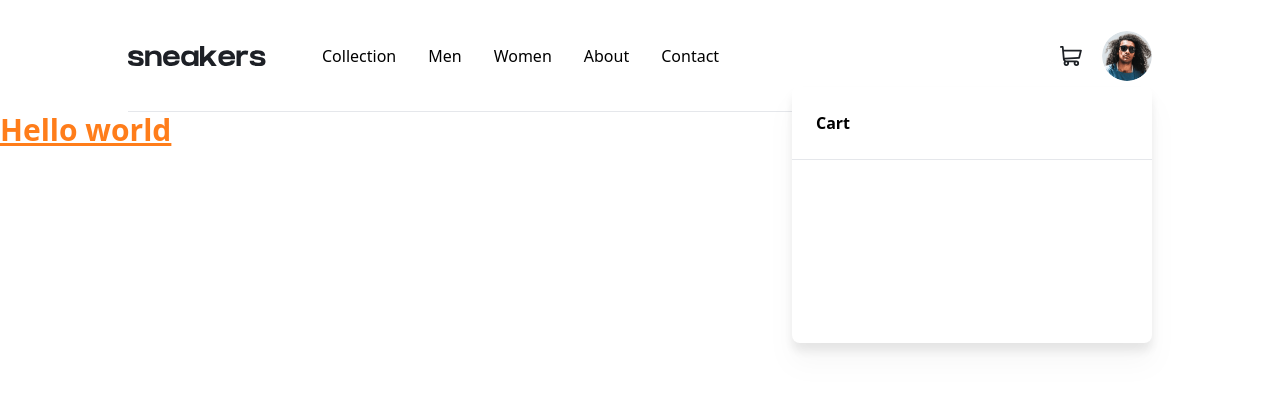
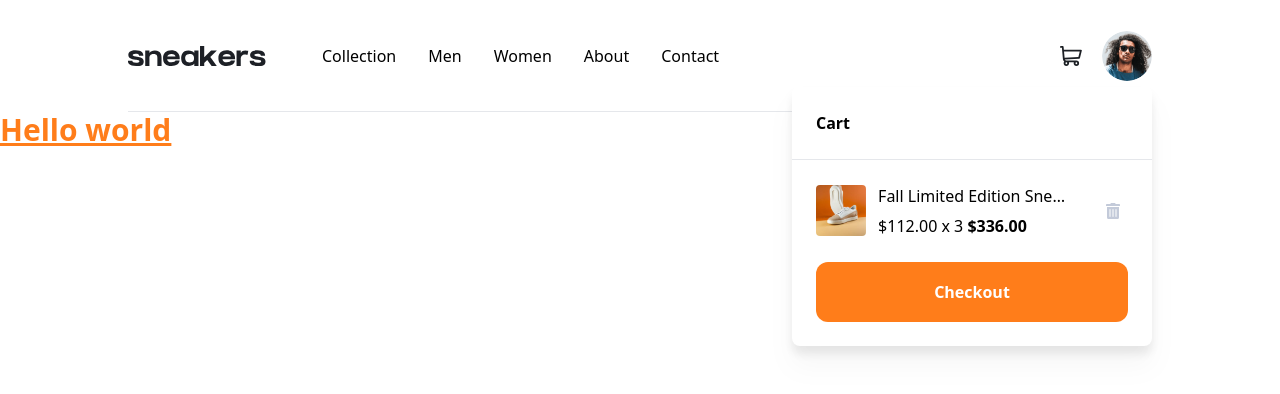
Before and after one commit to jastenn/product-page-FEM, a React (Create React App) app: page / in a window 1280 px wide. Both pictures are taken after a click on the button 1071 px from the left and 55 px from the top of the page. Shown: the top 394 px of the page. Built offline with nearby package versions, Linux system fonts and the light colour scheme.

Commit message:
Navigation component and CartFunctionality completed

```diff
--- a/package.json
+++ b/package.json
@@ -4,6 +4,7 @@
   "private": true,
   "dependencies": {
     "@headlessui/react": "^1.4.3",
+    "@react-aria/interactions": "^3.7.0",
     "@testing-library/jest-dom": "^5.16.2",
     "@testing-library/react": "^12.1.2",
     "@testing-library/user-event": "^13.5.0",
--- /dev/null
+++ b/src/components/Button.tsx
@@ -0,0 +1,27 @@
+import React, { FC, ButtonHTMLAttributes } from "react"
+
+interface ButtonProps extends ButtonHTMLAttributes<HTMLButtonElement> {
+  variant?: "primary"
+}
+
+const btnClasses = {
+  primary: "bg-orange-400 md:hover:bg-orange-300 focus:bg-orange-300 ",
+}
+
+const Button: FC<ButtonProps> = ({
+  variant = "primary",
+  children,
+  className,
+  ...props
+}) => {
+  return (
+    <button
+      className={`${className} font-bold text-center text-white text-base py-[1.125rem] px-12 rounded-xl transition-colors motion-reduce:transition-none ${btnClasses[variant]}`}
+      {...props}
+    >
+      {children}
+    </button>
+  )
+}
+
+export default Button
--- a/src/components/CartPopover.tsx
+++ b/src/components/CartPopover.tsx
@@ -1,32 +1,88 @@
-import React, { FC, Fragment } from "react"
+import { FC } from "react"
+import currencyFormat from "../util/currency-format"
 
 import { Popover, Transition } from "@headlessui/react"
 
 import { ReactComponent as IconCart } from "../assets/images/icon-cart.svg"
+import { ReactComponent as IconDelete } from "../assets/images/icon-delete.svg"
+import { Cart, CartItem } from "../types"
+import Button from "./Button"
 
 interface CartPopoverProp {
   className?: string
+  cart: Cart
+  onRemoveItem: (item: CartItem) => void
 }
 
-const CartPopover: FC<CartPopoverProp> = ({ className = "" }) => {
+const CartPopover: FC<CartPopoverProp> = ({
+  onRemoveItem,
+  className = "",
+  cart,
+}) => {
   return (
     <Popover className={`${className}`}>
       <Popover.Button className="block group focus:outline-none">
         <IconCart className="svg-focus flex items-center justify-center h-full w-full" />
       </Popover.Button>
+
       <Transition
         as={Popover.Panel}
-        className="fixed top-[4.75rem] inset-x-2 bg-white drop-shadow-xl motion-reduce:transition-none rounded-lg min-h-[16rem] sm:absolute sm:top-12 md:top-[3.125rem] lg:top-14 sm:right-0 sm:inset-x-[unset] sm:w-[22.5rem]"
-        enter="transition-all ease-out duration-200"
-        enterFrom="opacity-0 !min-h-[0rem]"
-        enterTo="opacity-100 !min-h-[16rem]"
-        leave="transition-all ease-in duration-150"
-        leaveFrom="opacity-100 !min-h-[16rem]"
-        leaveTo="opacity-0 !min-h-[0rem]"
+        className="fixed top-[4.75rem] origin-top md:origin-top-right !overflow-hidden inset-x-2 bg-white drop-shadow-xl motion-reduce:!transition-none rounded-lg sm:absolute sm:top-12 md:top-[3.125rem] lg:top-14 sm:right-0 sm:inset-x-[unset] sm:w-[22.5rem]"
+        enter="transition ease-out duration-100"
+        enterFrom="transform opacity-0 scale-95"
+        enterTo="transform opacity-100 scale-100"
+        leave="transition ease-in duration-75"
+        leaveFrom="transform opacity-100 scale-100"
+        leaveTo="transform opacity-0 scale-95"
       >
-        <div>
-          <h1 className="font-bold text-base text-left p-6">Cart</h1>
-          <hr />
+        <h1 className="font-bold text-base text-left p-6">Cart</h1>
+        <hr />
+        <div className="p-6 min-h-[10rem]">
+          {cart.items.length ? (
+            <ul>
+              {cart.items.map((item) => (
+                <li
+                  className="flex items-center justify-between gap-3 w-full"
+                  key={item.productName}
+                >
+                  <div className="aspect-square min-w-[3.13rem] relative overflow-hidden rounded">
+                    <img
+                      src={item.image}
+                      alt={`${item.productName}'s preview`}
+                      className="w-full object-cover absolute top-1/2 left-1/2 -translate-x-1/2 -translate-y-1/2"
+                    />
+                  </div>
+
+                  <div className="w-full min-w-0">
+                    <div className="overflow-hidden inline-block whitespace-nowrap text-ellipsis w-11/12">
+                      {item.productName}
+                    </div>
+
+                    <p>
+                      {currencyFormat(item.price)} x {item.quantity}{" "}
+                      <strong className="font-bold">
+                        {currencyFormat(item.price * item.quantity)}
+                      </strong>
+                    </p>
+                  </div>
+
+                  <button
+                    onClick={() => onRemoveItem(item)}
+                    aria-label="remove"
+                    className="p-2 group"
+                  >
+                    <IconDelete className="svg-focus" />
+                  </button>
+                </li>
+              ))}
+
+              <Button className="w-full mt-6">Checkout</Button>
+            </ul>
+          ) : (
+            <div className="h-full flex items-center justify-center">
+              <p className="font-bold text-slate-600">Your cart is Empty</p>
+            </div>
+          )}
         </div>
       </Transition>
     </Popover>
--- a/src/components/Navigation.tsx
+++ b/src/components/Navigation.tsx
@@ -1,5 +1,9 @@
 /* eslint-disable jsx-a11y/anchor-is-valid */
-import { FC, useState } from "react"
+import { FC, useState, useRef } from "react"
+
+import { useFocusWithin } from "@react-aria/interactions"
+
+import { Cart, CartItem } from "../types"
 
 import { Transition } from "@headlessui/react"
 
@@ -8,7 +12,9 @@ import CartPopover from "./CartPopover"
 import { ReactComponent as Logo } from "../assets/images/logo.svg"
 import { ReactComponent as IconMenu } from "../assets/images/icon-menu.svg"
 import { ReactComponent as IconClose } from "../assets/images/icon-close.svg"
+
 import ImgAvatar from "../assets/images/image-avatar.png"
+import ProductThumbnail1 from "../assets/images/image-product-1-thumbnail.jpg"
 
 interface NavItem {
   route: string
@@ -17,6 +23,7 @@ interface NavItem {
 
 interface NavigationProps {
   items?: NavItem[]
+  cart?: Cart
 }
 
 const navList: NavItem[] = [
@@ -27,18 +34,45 @@ const navList: NavItem[] = [
   { route: "#", name: "Contact" },
 ]
 
-/**
- * TODO:
- *  -- Position popover correctly on breakpoint sm and up
- *  -- Fix the layout on navigation item on breakpoint md and up
- */
+const defaultCart: Cart = {
+  items: [
+    {
+      image: ProductThumbnail1,
+      productName: "Fall Limited Edition Sneakers",
+      price: 112,
+      quantity: 3,
+    },
+  ],
+  total: 0,
+}
 
-const Navigation: FC<NavigationProps> = ({ items = navList }) => {
+const Navigation: FC<NavigationProps> = ({
+  items = navList,
+  cart = defaultCart,
+}) => {
+  const { focusWithinProps } = useFocusWithin({
+    onBlurWithin() {
+      hideMenu()
+    },
+  })
+
+  const closeMenuBtn = useRef<HTMLButtonElement>(null)
+
   const [active, setActive] = useState(false)
 
-  const menuHandler = () => {
-    setActive((prev) => !prev)
+  const showMenu = () => {
+    setActive(true)
+    closeMenuBtn.current?.focus()
   }
+
+  const hideMenu = () => {
+    setActive(false)
+  }
+
+  const removeItemHandler = (item: CartItem) => {
+    console.log(item.productName)
+  }
+
   return (
     <nav className="">
       <div className="flex items-center justify-between w-[87%] max-w-5xl mx-auto py-5 md:py-0 md:h-24 lg:h-28 md:border-b md:border-gray-200">
@@ -46,7 +80,7 @@ const Navigation: FC<NavigationProps> = ({ items = navList }) => {
           {/* BACKDROP */}
           <Transition
             className="bg-black/25 absolute inset-0 origin-top transition-opacity"
-            onClick={menuHandler}
+            onClick={hideMenu}
             show={active}
             enterFrom="opacity-0"
             enterTo="opacity-100"
@@ -55,7 +89,7 @@ const Navigation: FC<NavigationProps> = ({ items = navList }) => {
           ></Transition>
 
           <button
-            onClick={menuHandler}
+            onClick={showMenu}
             className="md:hidden focus:outline-none group mr-4"
             aria-label="menu"
           >
@@ -79,9 +113,11 @@ const Navigation: FC<NavigationProps> = ({ items = navList }) => {
             leave="transition-transform !block duration-200"
             leaveTo="-translate-x-full"
             leaveFrom="translate-x-0"
+            {...focusWithinProps}
           >
             <button
-              onClick={menuHandler}
+              ref={closeMenuBtn}
+              onClick={hideMenu}
               className="md:hidden mb-8 group focus:outline-none"
               aria-label="close"
             >
@@ -109,7 +145,11 @@ const Navigation: FC<NavigationProps> = ({ items = navList }) => {
         </div>
 
         <div className="flex sm:relative justify-between items-center">
-          <CartPopover className="mr-5" />
+          <CartPopover
+            onRemoveItem={removeItemHandler}
+            cart={cart}
+            className="mr-5"
+          />
           <a
             className="h-6 focus:outline-none group sm:h-[2.125rem] md:h-[2.63rem] lg:h-[3.125rem]"
             href="#"
--- a/src/index.css
+++ b/src/index.css
@@ -3,7 +3,8 @@
 @tailwind utilities;
 
 @layer components {
-  .svg-focus path {
+  .svg-focus path,
+  .svg-focus use {
     @apply md:group-hover:!fill-slate-700 group-focus:!fill-slate-700 transition-[fill];
   }
 }
--- /dev/null
+++ b/src/types/index.ts
@@ -0,0 +1,11 @@
+export interface Cart {
+  items: CartItem[]
+  total: number
+}
+
+export interface CartItem {
+  image: string
+  productName: string
+  quantity: number
+  price: number
+}
--- /dev/null
+++ b/src/util/currency-format.ts
@@ -0,0 +1,6 @@
+export default function currencyFormat(amount: number) {
+  return new Intl.NumberFormat("en-US", {
+    style: "currency",
+    currency: "USD",
+  }).format(amount)
+}
--- a/tailwind.config.js
+++ b/tailwind.config.js
@@ -7,6 +7,9 @@ module.exports = {
       serif: ["Kumbh Sans", "sans-serif"],
     },
     screens: {
+      "2xs-only": {
+        max: "340px",
+      },
       sm: "580px",
       md: "768px",
       lg: "1024px",
@@ -16,8 +19,9 @@ module.exports = {
     colors: {
       ...colors,
       orange: {
+        400: " hsl(26, 100%, 55%)",
+        300: "#FFAC6A",
         100: "hsl(25, 100%, 94%)",
-        400: " hsl(26, 100%, 55%)",
       },
       slate: {
         700: "hsl(220, 13%, 13%)",
```
Also changed, not shown: 1 other file (tests, documents, lock files or other folders).
